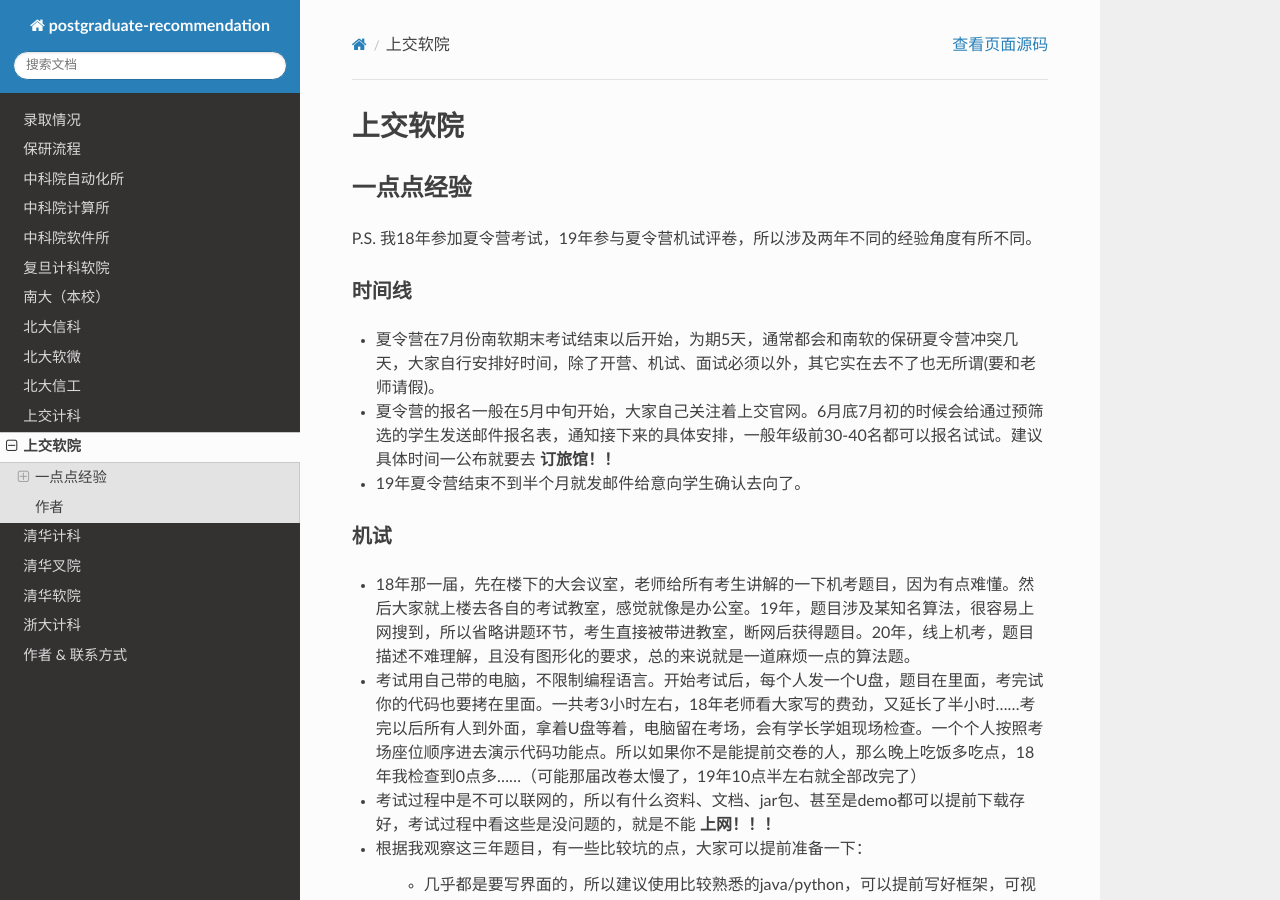
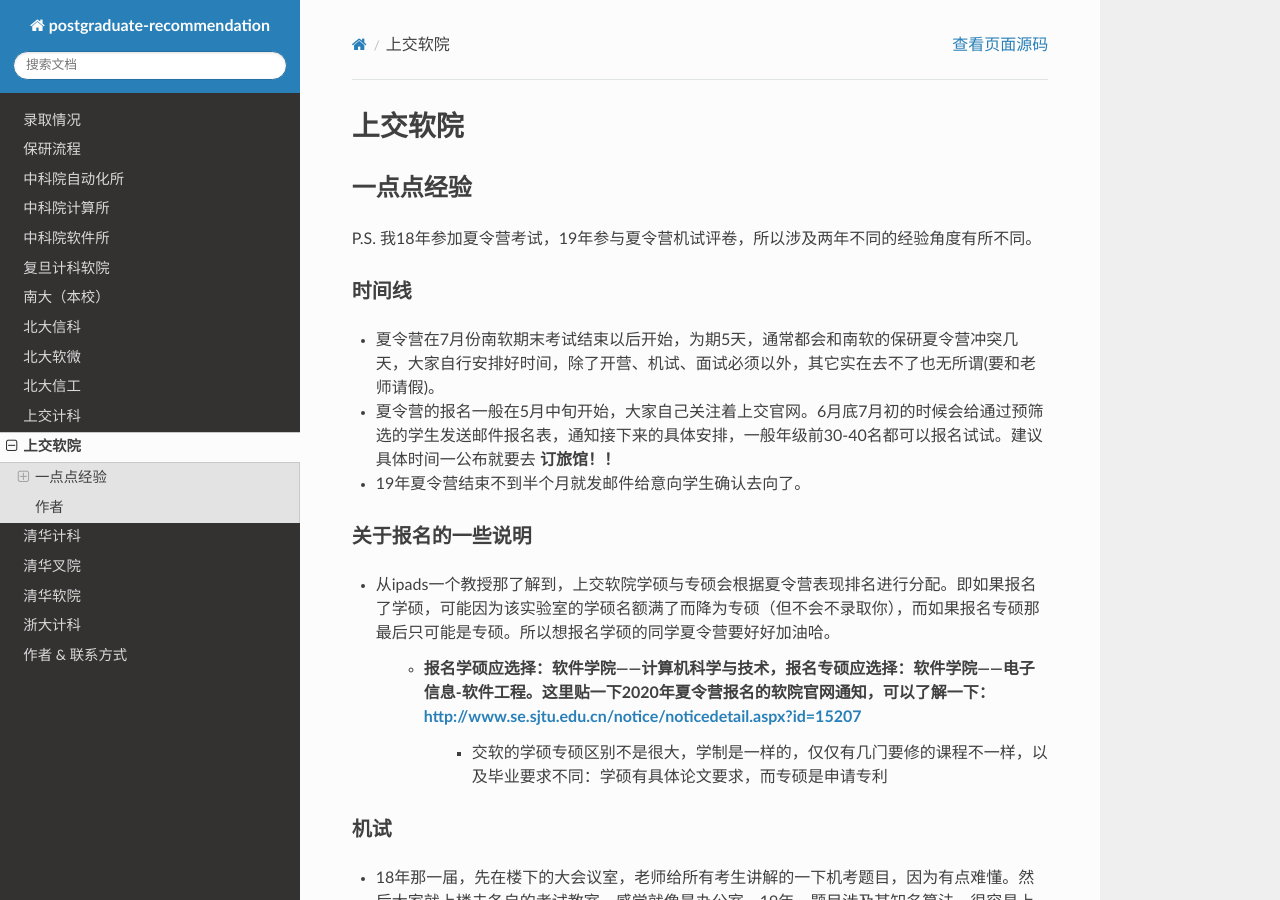
Before and after one commit to NJU-SE-15-share-review/postgraduate-recommendation, a Sphinx documentation site: the page built from source/schools/sjtu/se.rst, in a window 1280 px wide and 900 px high. Built offline with Sphinx 7.4.7 and the Read the Docs theme 2.0.0, drawn with Linux system fonts in a browser that asks for light colours; some of the changed text lies outside the part shown.

Commit message:
add sjtu se by yyc (#13)

```diff
--- a/source/schools/sjtu/se.rst
+++ b/source/schools/sjtu/se.rst
@@ -6,12 +6,22 @@
 
 P.S. 我18年参加夏令营考试，19年参与夏令营机试评卷，所以涉及两年不同的经验角度有所不同。
 
+
+
 时间线
 ~~~~~~~~~~~~~~~~~~~~~~~~~~~~~~~~~~~~~~
 
 * 夏令营在7月份南软期末考试结束以后开始，为期5天，通常都会和南软的保研夏令营冲突几天，大家自行安排好时间，除了开营、机试、面试必须以外，其它实在去不了也无所谓(要和老师请假)。
 * 夏令营的报名一般在5月中旬开始，大家自己关注着上交官网。6月底7月初的时候会给通过预筛选的学生发送邮件报名表，通知接下来的具体安排，一般年级前30-40名都可以报名试试。建议具体时间一公布就要去 **订旅馆！！**
 * 19年夏令营结束不到半个月就发邮件给意向学生确认去向了。
+
+关于报名的一些说明
+~~~~~~~~~~~~~~~~~~~~~~~~~~~~~~~~~~~~~~
+
+* 从ipads一个教授那了解到，上交软院学硕与专硕会根据夏令营表现排名进行分配。即如果报名了学硕，可能因为该实验室的学硕名额满了而降为专硕（但不会不录取你），而如果报名专硕那最后只可能是专硕。所以想报名学硕的同学夏令营要好好加油哈。
+
+    * 报名学硕应选择：软件学院——计算机科学与技术，报名专硕应选择：软件学院——电子信息-软件工程。这里贴一下2020年夏令营报名的软院官网通知，可以了解一下：http://www.se.sjtu.edu.cn/notice/noticedetail.aspx?id=15207
+	* 交软的学硕专硕区别不是很大，学制是一样的，仅仅有几门要修的课程不一样，以及毕业要求不同：学硕有具体论文要求，而专硕是申请专利
 
 机试
 ~~~~~~~~~~~~~~~~~~~~~~~~~~~~~~~~~~~~~~
@@ -42,6 +52,8 @@
     * 建议阅读论文的时候列出提纲，我在资料里面放了一篇论文的示例，希望对大家有帮助。也不一定要用提纲，只要能理解记住论文内容，什么方法都是好的。（本文解决了什么问题，相关工作为什么没能解决，解决了有什么好处，如何解决的……）
     * 回答问题的时候，语速不要太快，表达清楚论文的思想。一个人的面试时长是固定的，你说的越多，老师们问的问题就越少。
     * 论文一定要多看几遍， **抓细节！** 问的问题都是非常细节的（20年被问到过论文里的一处代码如果要修改可以怎么改），自己在看的时候也可以尝试给自己多提一些问题，越细节越好。
+	* 面试前一晚可以找选择相同论文的南软小伙伴“battle”，互相出问题考对方，这样可以弥补很多理解上的不足。P.S.不要觉得会加剧同校竞争，和同校小伙伴沟通一定是有好处的，交软一般不会限制同一个学校的录取人数。
+	* 论文之外如果面试时间充足，老师可能会问一个基础知识问题，涉及到OS、数据库等等，非常基础的那种（2020年我被问了操作系统页表的功能），面试前稍微看下即可，不是重点；英文问题被问到最喜欢的一个教授（2020年），老师会根据你的回答内容衍生出去问些问题（比如讲到教授上C++课老师就让我say sth about cpp，大约扯一下就行，老师也不是很在意这一part，主要表现得自信流畅即可）
 
 * 其它实验室：
 
```
Also changed, not shown: other parts of source/schools/sjtu/se.rst (+1 -1 lines), source/authors.rst (+7 -0 lines).
